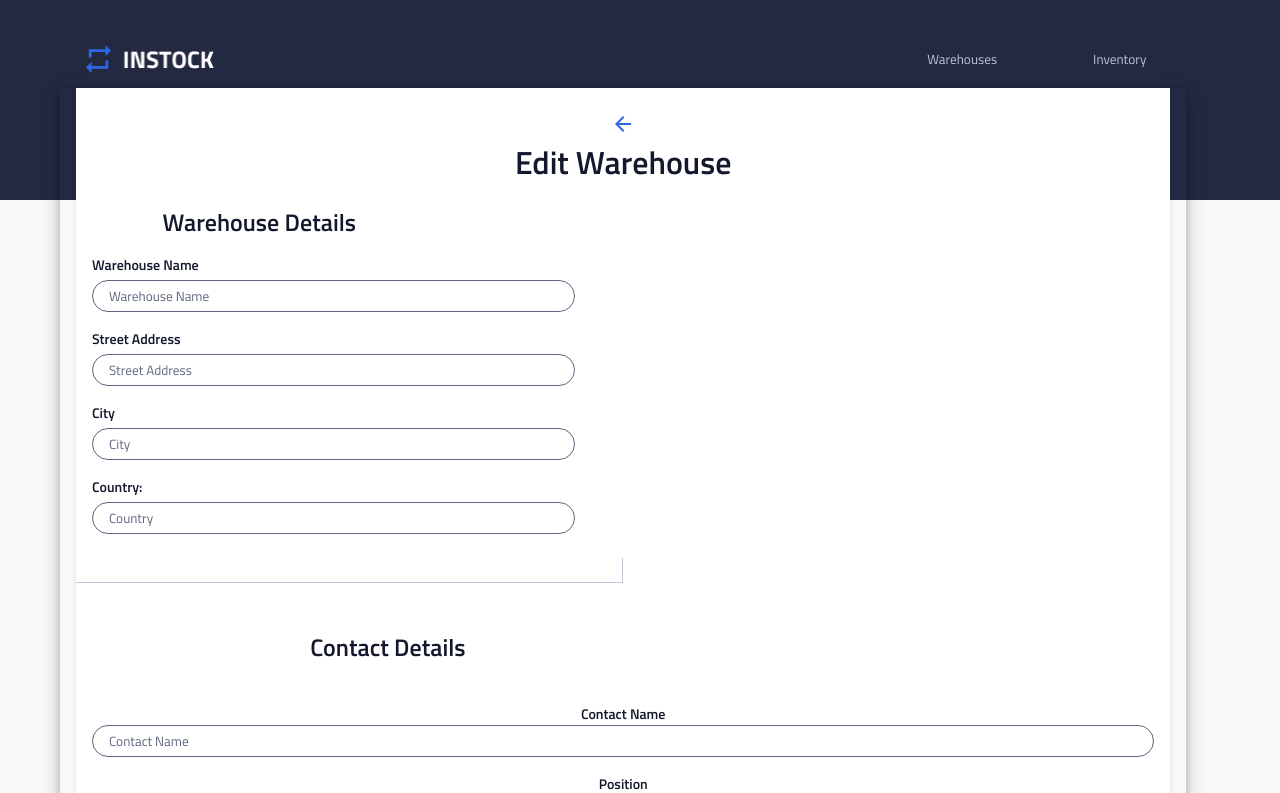
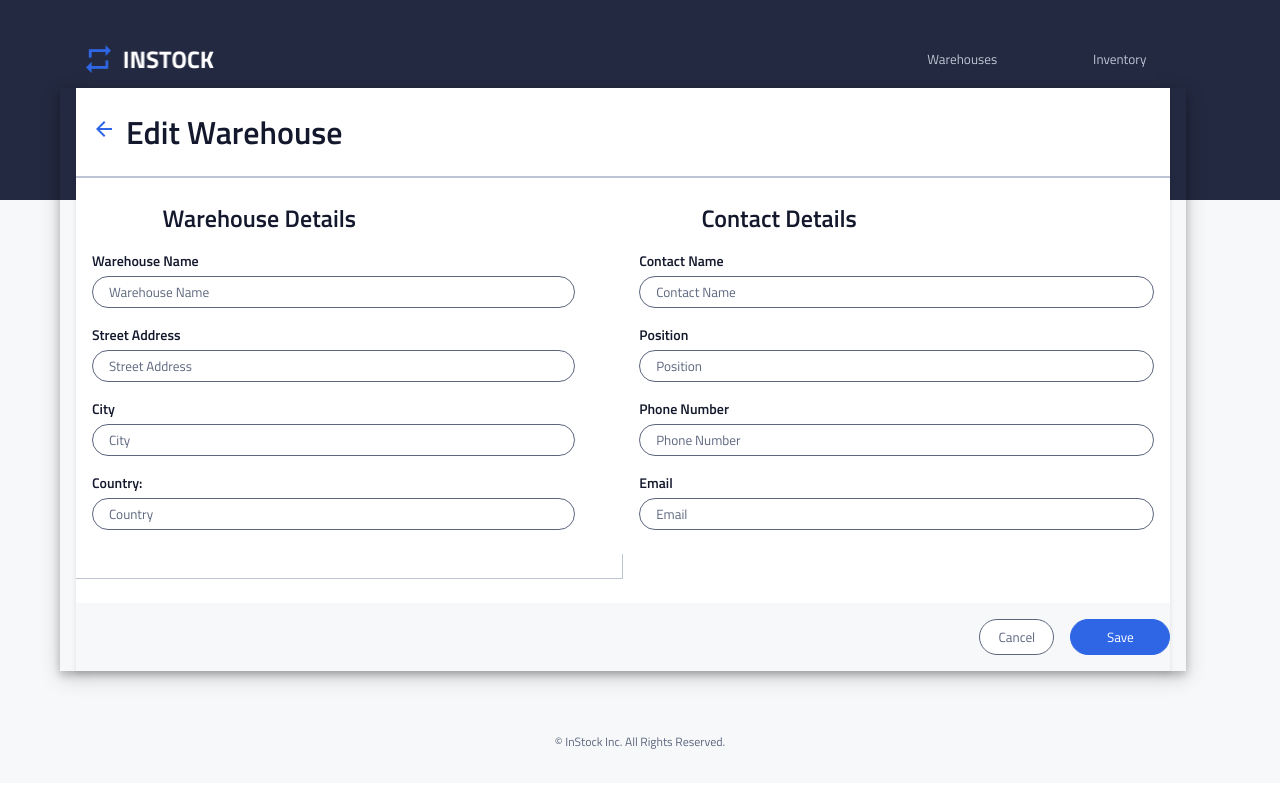
Before and after one commit to TonySMK/InStock_Group2-Client, a React (Create React App) app: page /warehouses/1/edit in a window 1280 px wide. Shown: the top 793 px of the page. Built offline with nearby package versions, Linux system fonts and the light colour scheme; no server answers.

Commit message:
Align text and buttons

```diff
--- a/src/Components/ContactDetailsForm/ContactDetailsForm.js
+++ b/src/Components/ContactDetailsForm/ContactDetailsForm.js
@@ -1,6 +1,8 @@
 import "./ContactDetailsForm.scss";
+import React, { useState } from "react";
+// import err from "../../Assets/Icons/error-24px.svg";
 
-function ContactDetailsForm({ warehouseData, setWarehouseData }) {
+function ContactDetailsForm({ warehouseData, setWarehouseData, error }) {
   const handleChange = (e) => {
     const { name, value } = e.target;
     setWarehouseData((prevData) => ({
--- a/src/Components/ContactDetailsForm/ContactDetailsForm.scss
+++ b/src/Components/ContactDetailsForm/ContactDetailsForm.scss
@@ -3,6 +3,12 @@
 @import "../../Styles/Partials/variables";
 
 .contact {
+    @include tablet {
+        width: 50%;
+    }
+    @include desktop {
+        width: 50%;
+    }
   &__head {
     width: 57%;
     padding-top: 24px;
@@ -11,18 +17,30 @@
     display: flex;
     flex-direction: column;
     padding: 24px 0;
-  }
-  &__label {
-    width: 40%;
+    @include tablet {
+        padding: 0;
+    }
+    @include desktop {
+        padding: 0;
+    }
+    &__label {
+    padding: 16px 16px 4px 16px;
+    width: auto;
     text-decoration: none;
     color: $P-text;
+  }
   }
 }
 
 label {
-  text-decoration: none;
-  color: $P-text;
-  padding-top: 16px;
+    text-align: left;
+    text-decoration: none;
+    color: $P-text;
+    padding-top: 16px;
+    @include tablet {
+        padding-left: 16px;
+        padding-bottom: 4px;
+    }
 }
 
 input {
--- a/src/Components/EditWarehouseBody/EditWarehouseBody.js
+++ b/src/Components/EditWarehouseBody/EditWarehouseBody.js
@@ -1,13 +1,17 @@
 import React, { useState, useEffect } from "react";
 import WarehouseDetailsForm from "../WarehouseDetailsForm/WarehouseDetailsForm";
+import ValidateWarehouse from "../ValidateWarehouse/ValidateWarehouse";
 import ContactDetailsForm from "../ContactDetailsForm/ContactDetailsForm";
 import axios from "axios";
 import "./EditWarehousesBody.scss";
 import back from "../../Assets/Icons/arrow_back-24px.svg";
+import { useParams, Link } from "react-router-dom";
 
+const ERROR_MESSAGE = "This fiels is required"
 
 function EditWarehouseBody() {
-    const [warehouseData, setWarehouseData] = useState({
+  const { id } = useParams();
+  const initialFormData = {
     id: "",
     warehouse_name: "",
     address: "",
@@ -17,37 +21,58 @@ function EditWarehouseBody() {
     contact_position: "",
     contact_phone: "",
     contact_email: "",
-    });
+  };
+
+  const [warehouseData, setWarehouseData] = useState(initialFormData);
+  const [error, setError] = useState({});
+  const [hasSubmitted, setHasSubmitted] = useState(false);
+  const [formError, setFormError] = useState(false);
 
   useEffect(() => {
     axios
-        .get("http://localhost:8080/warehouses/:id/edit")
-        .then((response) =>  setWarehouseData(response.data))
-        .catch((error) =>
-          console.error("Error fetching warehouse data:", error)
-        );
+      .get(`http://localhost:8080/api/warehouses/${id}}/details`)
+      .then((response) => setWarehouseData(response.data[0]))
+      .catch((error) => console.error("Error fetching warehouse data:", error));
   }, []);
 
-    const handleSubmit = () => {
-      axios
-        .put("http://localhost:8080/warehouses/:id/edit", warehouseData)
-        .then((response) => {
-          console.log("Warehouse data updated successfully");
-        })
-        .catch((error) =>
-          console.error("Error updating warehouse data:", error)
-        );
+  const handleSubmit = (e) => {
+    setHasSubmitted(true);
+    e.preventDefault();
+    // const validateError = ValidateWarehouse(warehouseData);
+    // if (Object.keys(validateError).length === 0) {
+    //   axios
+    //     .put(`http://localhost:8080/api/warehouses/${id}/edit`, warehouseData)
+    //     .then((response) => {
+    //       console.log("Warehouse data updated successfully");
+    //     })
+    //     .catch((error) =>
+    //       console.error("Error updating warehouse data:", error)
+    //     );
+    // } else {
+    //   console.log(validateError);
+    //   setError(validateError);
+    // }
   };
+
+  const handleCancel = () => {
+    setWarehouseData(initialFormData);
+    setError({});
+  };
+
+  console.log("error", error);
+  console.log("warehouseData", warehouseData);
   return (
     <section className="warehouse">
       <div className="warehouse__wrapper">
         <div className="warehouse__wrapper__head">
           <div className="warehouse__wrapper__head__img">
+            <Link to={"/warehouses"}>
               <img
                 className="warehouse__wrapper__head__img__arrow"
                 src={back}
                 alt="back_arrow"
               />
+            </Link>
           </div>
           <div className="warehouse__wrapper__head__title">
             <h1 className="warehouse__wrapper__head__title__name">
@@ -55,18 +80,23 @@ function EditWarehouseBody() {
             </h1>
           </div>
         </div>
+        <div className="warehouse__wrapper__division">
+          <div className="warehouse__wrapper__division__line"></div>
         </div>
-      <div>
-        <form>
+      </div>
+      <form className="warehouse__form" onSubmit={handleSubmit}>
+        <div className="warehouse__form__wrapper">
           <WarehouseDetailsForm
             warehouseData={warehouseData}
             setWarehouseData={setWarehouseData}
+            error={error}
+            hasSubmitted={hasSubmitted}
           />
           <ContactDetailsForm
             warehouseData={warehouseData}
             setWarehouseData={setWarehouseData}
+            error={error}
           />
-        </form>
         </div>
         <div className="warehouse__buttons">
           <div className="warehouse__buttons__container">
@@ -77,13 +107,13 @@ function EditWarehouseBody() {
           <div className="warehouse__buttons__container">
             <button
               className="warehouse__buttons__container__save"
-            onClick={handleSubmit}
               type="submit"
             >
               Save
             </button>
           </div>
         </div>
+      </form>
     </section>
   );
 }
--- a/src/Components/EditWarehouseBody/EditWarehousesBody.scss
+++ b/src/Components/EditWarehouseBody/EditWarehousesBody.scss
@@ -9,17 +9,97 @@
   padding: 1.5rem 0 0;
   box-shadow: 0px 2px 5px 0px rgba(19, 24, 44, 0.1);
   background-color: $P-white;
-  &__wraper {
-    display: flex;
-    flex-direction: row;
-    align-items: center;
+  &__wrapper {
     &__head {
       display: flex;
-      padding: 0px 24px 24px 24px;
+      flex-direction: row;
+      align-items: center;
+      padding: 0px 24px 24px 16px;
       &__img {
         padding-right: 8px;
         max-width: 24px;
       }
+      &__title {
+        &__name {
+        padding-left: 10px;
+        }
+      }
+    }
+    &__division {
+      &__line {
+        border: 0.5px solid $S-cloud;
+      }
+    }
+  }
+  &__form {
+    display: flex;
+    flex-direction: column;
+    &__wrapper {
+      @include tablet {
+        display: flex;
+      }
+       @include desktop {
+        display: flex;
+      }
+
+    }
+  }
+  &__buttons {
+    display: flex;
+    flex-direction: row;
+    justify-content: space-evenly;
+    background-color: $B-grey;
+    padding: 16px 0;
+    @include tablet {
+      justify-content: flex-end;
+      gap: 16px;
+    }
+    &__container {
+      &__cancel {
+        color: $S-slate;
+        background-color: $P-white;
+        border: 0.5px solid $S-slate;
+        height: 30px;
+        width: 120px;
+        border-radius: 20px;
+        &:hover {
+          border: 0.5px solid $P-interactive;
+          cursor: pointer;
+          color: $P-interactive;
+          font-family: $Semi-bold;
+        }
+        @include tablet {
+          height: 36px;
+          width: 75px;
+        }
+      }
+
+      &__save {
+        color: $P-white;
+        background-color: $P-interactive;
+        border: 0.5px solid $P-interactive;
+        height: 30px;
+        width: 120px;
+        border-radius: 20px;
+        &:hover {
+          background-color: $B-graphite;
+          cursor: pointer;
+          font-family: $Semi-bold;
+        }
+        @include tablet {
+          height: 36px;
+          width: 100px;
+        }
+      }
     }
   }
 }
+
+// form {
+//     @include tablet {
+//         display: flex;
+//     }
+//     @include desktop {
+//         display: flex;
+//     }
+// }
--- a/src/Components/WarehouseDetailsForm/WarehouseDetailsForm.js
+++ b/src/Components/WarehouseDetailsForm/WarehouseDetailsForm.js
@@ -1,15 +1,24 @@
 import React from "react";
-import "./WarehouseDetailsForm.scss"
+import "./WarehouseDetailsForm.scss";
+import err from "../../Assets/Icons/error-24px.svg";
 
-function WarehouseDetailsForm({ warehouseData, setWarehouseData }) {
+function WarehouseDetailsForm({
+  warehouseData,
+  setWarehouseData,
+  error,
+  hasSubmitted,
+}) {
   const handleChange = (e) => {
     const { name, value } = e.target;
     setWarehouseData((prevData) => ({
       ...prevData,
-      [name]: value
+      [name]: value,
     }));
   };
 
+  const hasError = (fieldName) => {
+    return warehouseData[fieldName] === "" && hasSubmitted;
+  };
 
   return (
     <section className="details">
@@ -19,7 +28,8 @@ function WarehouseDetailsForm({ warehouseData, setWarehouseData }) {
       <div className="details__container">
         <label className="details__container__label">Warehouse Name</label>
         <input
-          className="details__container__input"
+          // className="details__container__input"
+          className={error.warehouse_name ? "error" : ""}
           type="text"
           name="warehouse_name"
           value={warehouseData.warehouse_name}
@@ -28,13 +38,16 @@ function WarehouseDetailsForm({ warehouseData, setWarehouseData }) {
         />
         <label className="details__container__label">Street Address</label>
         <input
-          className="details__container__input"
+          className={`details__container__input ${
+            hasError("address") ? "formError" : null
+          }`}
           type="text"
           name="address"
           value={warehouseData.address}
           onChange={handleChange}
           placeholder="Street Address"
         />
+
         <label className="details__container__label">City</label>
         <input
           className="details__container__input"
@@ -61,5 +74,4 @@ function WarehouseDetailsForm({ warehouseData, setWarehouseData }) {
   );
 }
 
-
 export default WarehouseDetailsForm;
--- a/src/Components/WarehouseDetailsForm/WarehouseDetailsForm.scss
+++ b/src/Components/WarehouseDetailsForm/WarehouseDetailsForm.scss
@@ -1,13 +1,12 @@
 @import "../../Styles/Partials/fonts";
 @import "../../Styles/Partials/mixins";
 @import "../../Styles/Partials/variables";
-
 
 .details {
   &__title {
     padding-top: 24px;
     &__name {
-            width: 67%
+      width: 67%;
     }
   }
   &__division {
@@ -37,3 +36,9 @@ input {
     padding-left: 16px;
   }
 }
+
+.details__container__input {
+  &.formError {
+    border: 1px solid red;
+  }
+}
```
Lines whose indentation alone changed are shown as unchanged.
